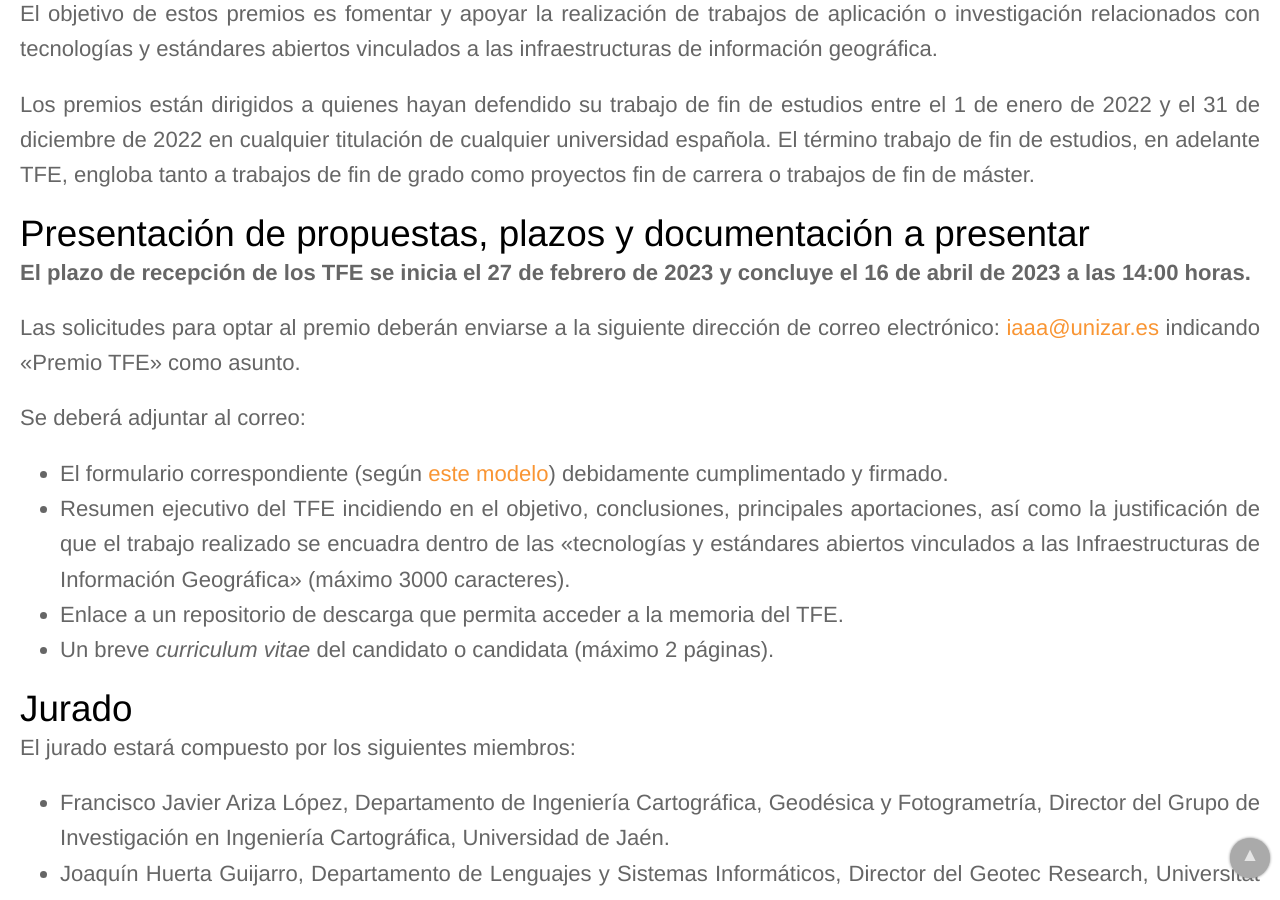
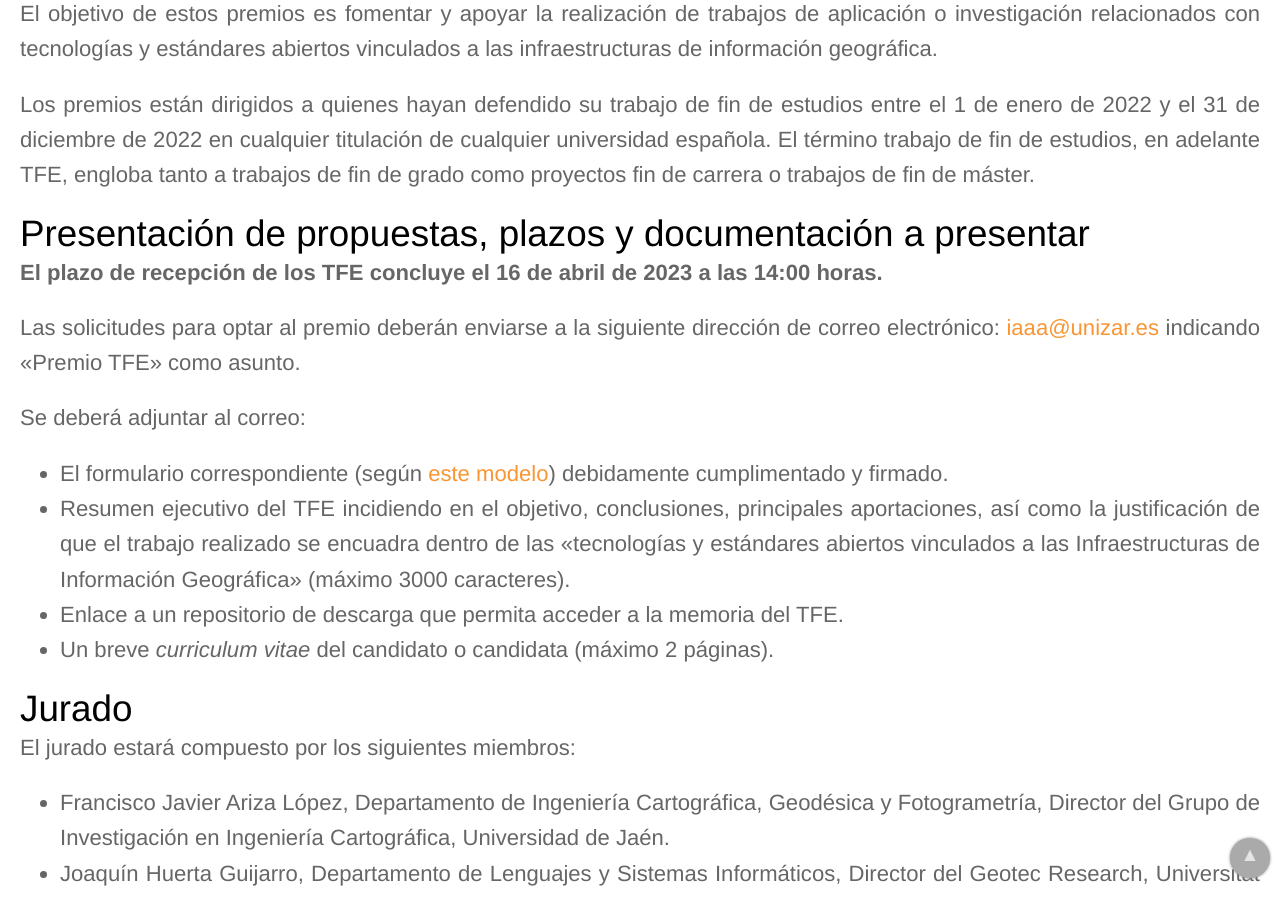
Before and after one commit to IAAA-Lab/IAAA-Lab.github.io, a Jekyll site: the page built from _posts/2023-02-09-septima-ed-premios-pedro-muro-tfe.md, in a window 1280 px wide and 900 px high, scrolled down 848 px. Built offline with Jekyll 4.4.1, drawn with Linux system fonts in a browser that asks for light colours.

Commit message:
Elimino fecha de inicio de recepción de propuestas
Elimino fecha de inicio de recepción de propuestas ya que interesa que al publicar empiecen ya a mandar. Si tienen que esperarse se olvidarán

```diff
--- a/_posts/2023-02-09-septima-ed-premios-pedro-muro-tfe.md
+++ b/_posts/2023-02-09-septima-ed-premios-pedro-muro-tfe.md
@@ -12,7 +12,7 @@ El objetivo de estos premios es fomentar y apoyar la realización de trabajos de
 Los premios están dirigidos a quienes hayan defendido su trabajo de fin de estudios entre el 1 de enero de 2022 y el 31 de diciembre de 2022 en cualquier titulación de cualquier universidad española. El término trabajo de fin de estudios, en adelante TFE, engloba tanto a trabajos de fin de grado como proyectos fin de carrera o trabajos de fin de máster.
 
 # Presentación de propuestas, plazos y documentación a presentar
-**El plazo de recepción de los TFE se inicia el 27 de febrero de 2023 y concluye el 16 de abril de 2023 a las 14:00 horas.**
+**El plazo de recepción de los TFE concluye el 16 de abril de 2023 a las 14:00 horas.**
 
 Las solicitudes para optar al premio deberán enviarse a la siguiente dirección de correo electrónico: <iaaa@unizar.es> indicando &laquo;Premio TFE&raquo; como asunto.
 
```
